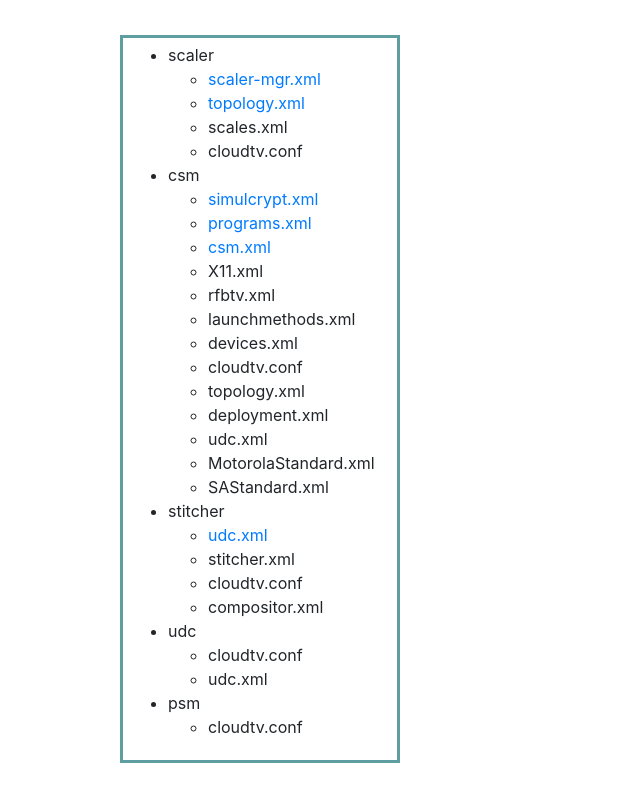
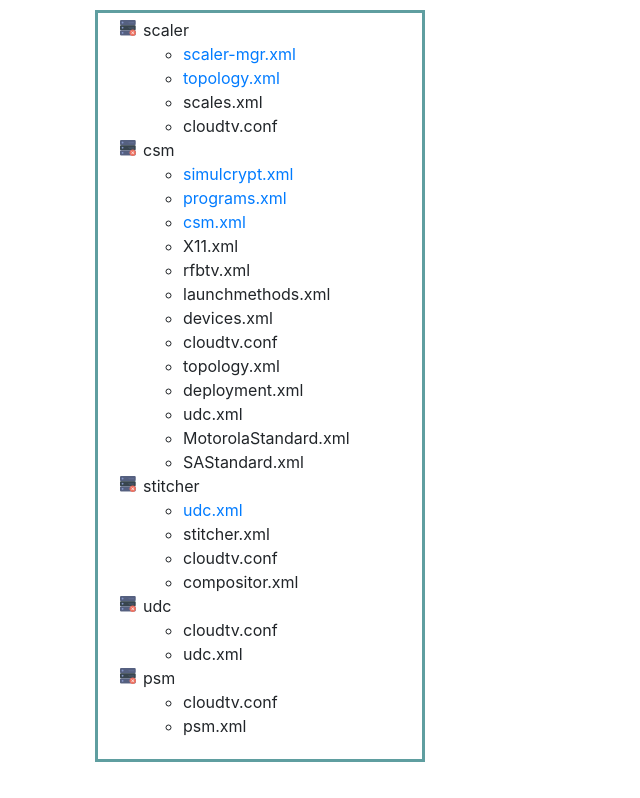
Before and after one commit to SBits2019/av_sysconsole, a Flask app: page /components in a window 1280 px wide. Shown: the part 56-854 px from the top of the page, without its empty margins (0-640 px from the left). After the commit the page ends 818 px from the top, so only its background shows below. Run offline with Flask 2, Linux system fonts and the light colour scheme; some libraries are stand-ins or nearby versions.

Commit message:
added css properties

```diff
--- a/avchanges/component_files.json
+++ b/avchanges/component_files.json
@@ -3,5 +3,5 @@
         "scaler": ["scaler-mgr.xml", "scales.xml", "cloudtv.conf", "topology.xml"],
         "stitcher": ["stitcher.xml", "cloudtv.conf", "udc.xml", "compositor.xml"],
         "csm": ["X11.xml","rfbtv.xml","launchmethods.xml","csm.xml", "devices.xml", "programs.xml", "cloudtv.conf", "topology.xml", "deployment.xml", "udc.xml", "MotorolaStandard.xml", "SAStandard.xml", "simulcrypt.xml"],
-        "psm": ["cloudtv.conf"]
+        "psm": ["cloudtv.conf","psm.xml"]
     }
--- a/helper_tools/helper_tools.py
+++ b/helper_tools/helper_tools.py
@@ -30,7 +30,6 @@
                 comp_dict_new[f[0]] = [(i, False) for i in f[1]]
 
     comp_dict_final = {**comp_dict, **comp_dict_new}
-    print(comp_dict_final)
     return comp_dict_final
 
 
--- a/static/styles/index.css
+++ b/static/styles/index.css
@@ -2,13 +2,16 @@
 #compos{
     border: 3px solid cadetblue;
     padding: 5px;
-    margin : 10%;
+    margin : 10px;
 }
 
 #comp_list{
     list-style-image : url('/static/images/server_x_icon.png');
 }
 
-.col-sm-6{
+#file_mods{
     border : 3px solid cadetblue;
+    padding: 5px;
+    margin : 10px;
+    padding-right: 5px;
 }
--- a/templates/base.html
+++ b/templates/base.html
@@ -47,10 +47,10 @@
         </div>
       </nav>
 
-    <div class='container'>
+      <div class='container'>
         {% block body %}
         {% endblock %}
-    </div>
+      </div>
     <!-- Optional JavaScript -->
     <!-- jQuery first, then Popper.js, then Bootstrap JS -->
     <script src="https://code.jquery.com/jquery-3.3.1.slim.min.js" integrity="sha384-q8i/X+965DzO0rT7abK41JStQIAqVgRVzpbzo5smXKp4YfRvH+8abtTE1Pi6jizo" crossorigin="anonymous"></script>
--- a/templates/components.html
+++ b/templates/components.html
@@ -10,7 +10,7 @@
     <div id='compos'>
         <ul>
             {% for k,v in changed_components.items() %}
-                <li>{{ k }}</li>
+                <li id="comp_list">{{ k }}</li>
                 <ul>
                     {% for i in v %}
                         {% if i[1] == True %}
@@ -23,6 +23,6 @@
             {% endfor %}
         </ul>
     </div>
-</div>
+    </div>
 </div>
 {% endblock %}
```
Also changed, not shown: templates/comp_detail.html (+6 -4 lines).
